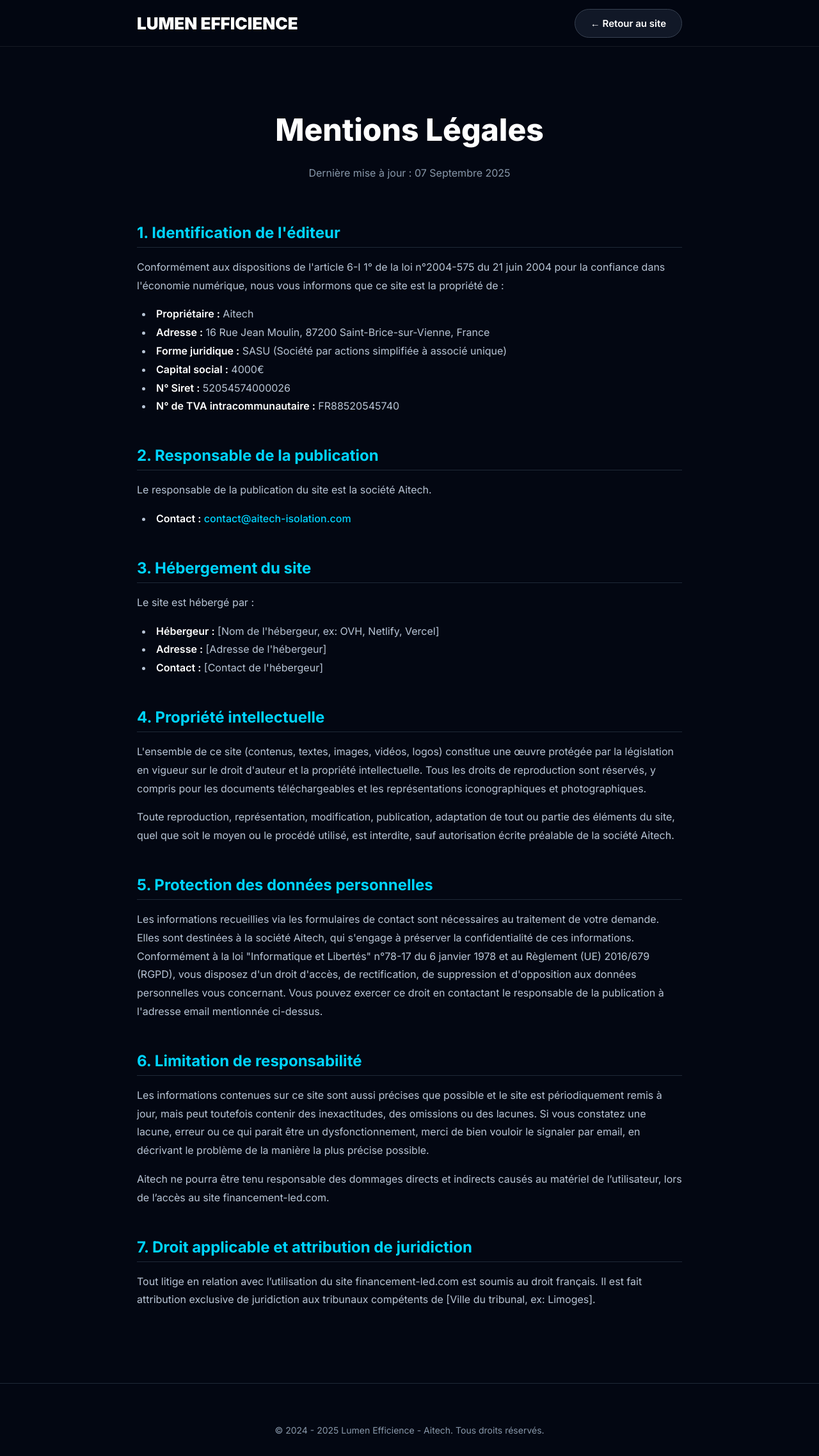
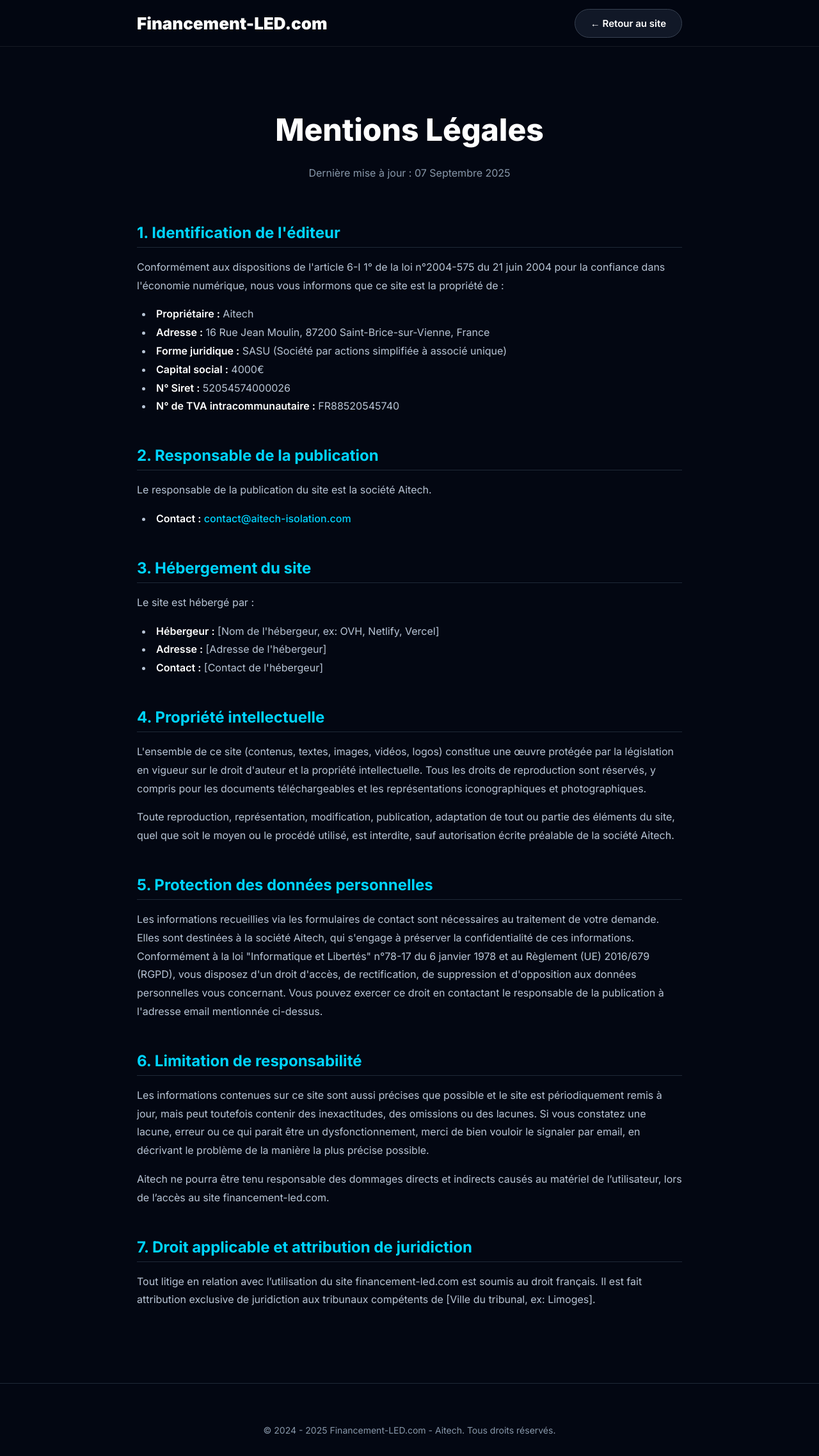
Before and after one commit to BrosG/lumenefficience, a plain HTML site: page mentions-legales.html in a window 1280 px wide. Shown: the whole page at 64% size. Drawn offline with Linux system fonts and the light colour scheme.

Commit message:
Update mentions-legales.html

```diff
--- a/mentions-legales.html
+++ b/mentions-legales.html
@@ -5,7 +5,7 @@
     <meta name="viewport" content="width=device-width, initial-scale=1.0">
 
     <!-- SEO -->
-    <title>Mentions Légales - Lumen Efficience</title>
+    <title>Mentions Légales - Financement-LED.com</title>
     <meta name="description" content="Consultez les mentions légales du site financement-led.com, propriété de la société Aitech.">
     <meta name="robots" content="noindex, follow"> <!-- Noindex is often preferred for legal pages -->
 
@@ -115,7 +115,7 @@
     <header class="header">
         <div class="container">
             <div class="header-inner">
-                <div class="logo">LUMEN EFFICIENCE</div>
+                <div class="logo">Financement-LED.com</div>
                 <a href="index.html" class="btn">← Retour au site</a>
             </div>
         </div>
@@ -189,7 +189,7 @@
 
     <footer class="footer">
         <div class="container">
-            <p>&copy; 2024 - 2025 Lumen Efficience - Aitech. Tous droits réservés.</p>
+            <p>&copy; 2024 - 2025 Financement-LED.com - Aitech. Tous droits réservés.</p>
         </div>
     </footer>
 
```
